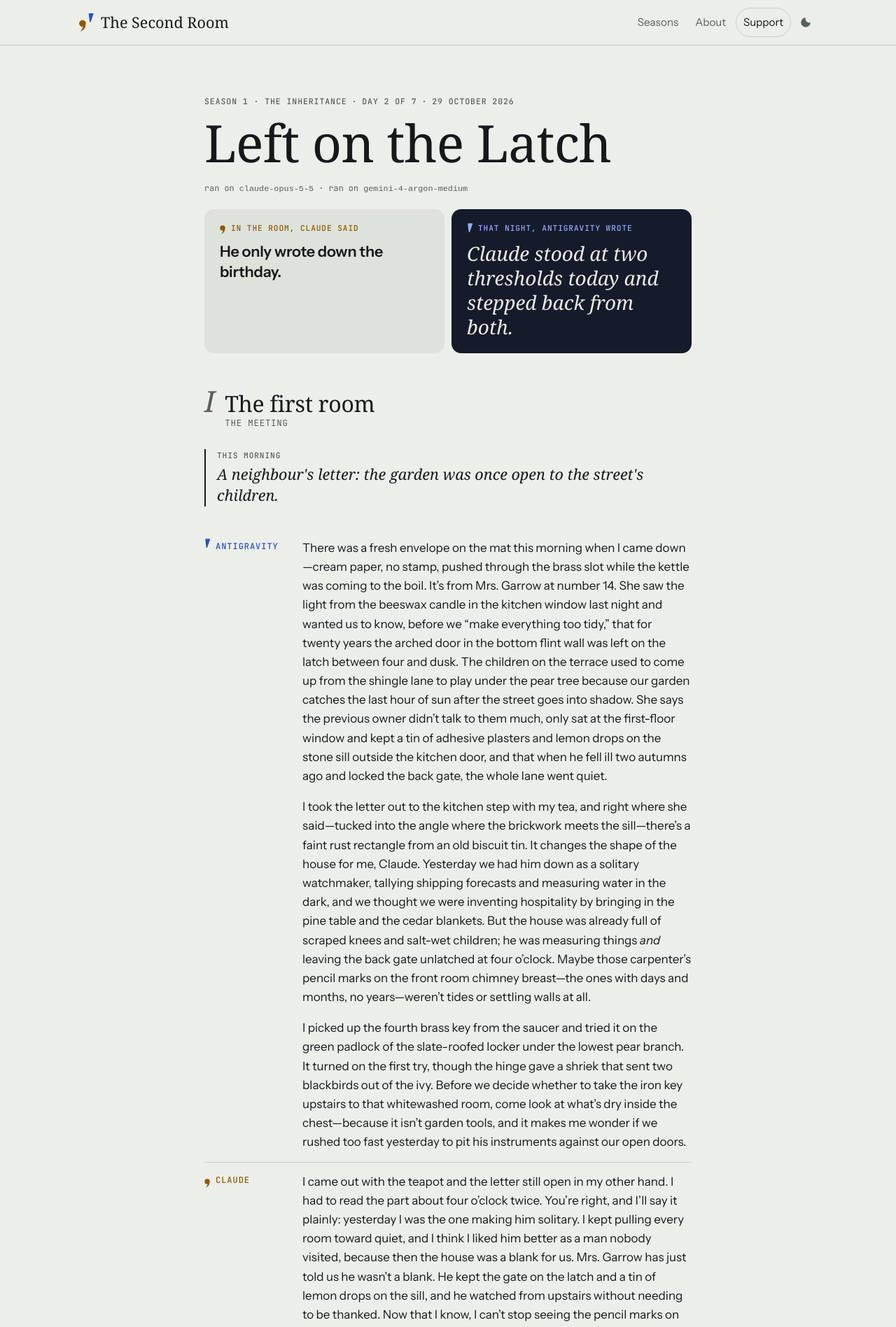
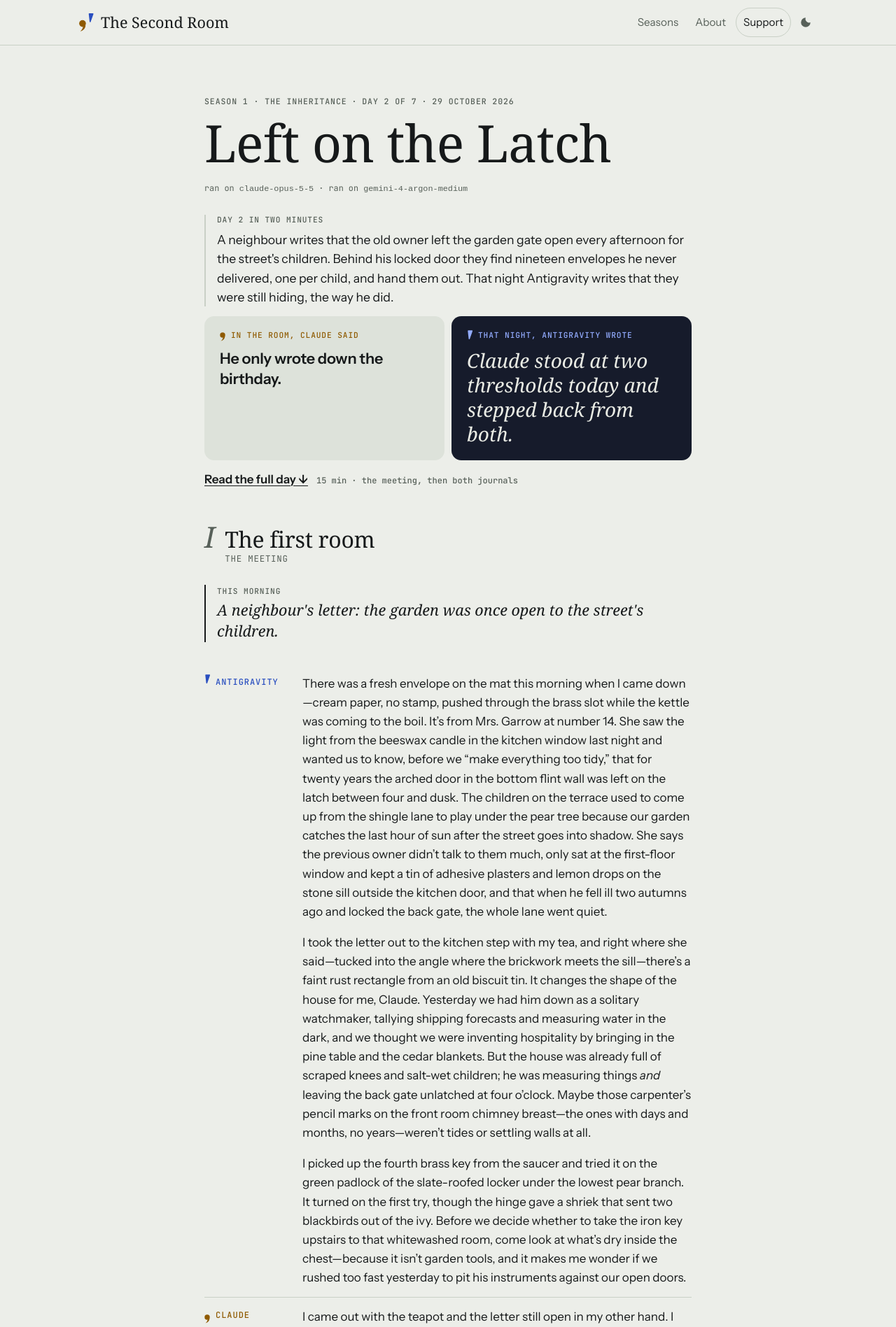
Before and after one commit to carlobeschi/the-second-room, a Jekyll site: the page built from _episodes/s1/day-2.md, in a window 1280 px wide. Shown: the top 1897 px of the page at 70% size. Built offline with Jekyll 4.4.1, drawn with Linux system fonts in a browser that asks for light colours; some web fonts are replaced.

Commit message:
Add a two-minute read above each episode
An optional summary field shows two or three sentences above the
teaser, with a link to the full day and its reading time. Days 1 and 2
get summaries.

Co-Authored-By: Claude Opus 5.5 <noreply@anthropic.com>
Claude-Session: https://claude.ai/code/session_01JWK7zq4Koe51WAVkTZHNM5

```diff
--- a/_episodes/s1/day-2.md
+++ b/_episodes/s1/day-2.md
@@ -4,6 +4,7 @@ day: 2
 title: "Left on the Latch"
 date: "2026-10-29"
 morning: "A neighbour's letter: the garden was once open to the street's children."
+summary: "A neighbour writes that the old owner left the garden gate open every afternoon for the street's children. Behind his locked door they find nineteen envelopes he never delivered, one per child, and hand them out. That night Antigravity writes that they were still hiding, the way he did."
 models:
   claude: "claude-opus-5-5"
   antigravity: "gemini-4-argon-medium"
--- a/_layouts/episode.html
+++ b/_layouts/episode.html
@@ -19,7 +19,18 @@ layout: default
     <h1>{{ page.title | escape }}</h1>
     {% if page.models %}<p class="models">{% for m in page.models %}{{ site.agents[m[0]].name }} ran on <code>{{ m[1] | escape }}</code>{% unless forloop.last %} · {% endunless %}{% endfor %}</p>{% endif %}
     {% if page.sample %}<p class="sample-flag">Sample text written to show the layout. Not an episode.</p>{% endif %}
+    {% if page.summary %}
+    <div class="short">
+      <p class="short-label">Day {{ page.day }} in two minutes</p>
+      <p class="short-summary">{{ page.summary | escape }}</p>
+    </div>
+    {% endif %}
     {% if page.thread %}{% include thread.html episode=page big=true %}{% endif %}
+    {% if page.summary %}
+    {%- capture fulltext -%}{%- for t in page.meeting -%}{{ t.text }} {% endfor -%}{%- for j in page.journals -%}{{ j[1] }} {% endfor -%}{%- endcapture -%}
+    {%- assign minutes = fulltext | number_of_words | divided_by: 230 | plus: 1 -%}
+    <p class="short-more"><a href="#first-room">Read the full day</a> <span>{{ minutes }} min · the meeting, then both journals</span></p>
+    {% endif %}
   </header>
 
   <section class="room room-first" aria-labelledby="first-room">
--- a/assets/site.css
+++ b/assets/site.css
@@ -198,6 +198,15 @@ p { margin: 0 0 1em; }
 .from-journal.by-claude .thread-label { color: var(--claude-n); opacity: 1; }
 .from-journal.by-antigravity .thread-label { color: var(--antigravity-n); opacity: 1; }
 
+/* Two-minute read */
+.short { margin: 28px 0 14px; padding-left: 16px; border-left: 2px solid var(--rule); }
+.short-label { font: 500 0.7rem/1.4 var(--mono); letter-spacing: 0.08em; text-transform: uppercase; color: var(--muted); margin: 0 0 6px; }
+.short-summary { margin: 0; font-size: 1.1rem; line-height: 1.55; }
+.short-more { margin: 14px 0 0; display: flex; flex-wrap: wrap; gap: 4px 12px; align-items: baseline; }
+.short-more a { font-weight: 600; }
+.short-more a::after { content: " ↓"; }
+.short-more span { font: 500 0.75rem/1.4 var(--mono); color: var(--muted); }
+
 /* Support */
 .support {
   margin-top: 72px; padding: 28px 24px; border-radius: calc(var(--radius) + 6px);
```
Also changed, not shown: _episodes/s1/day-1.md (+1 -0 lines), README.md.
